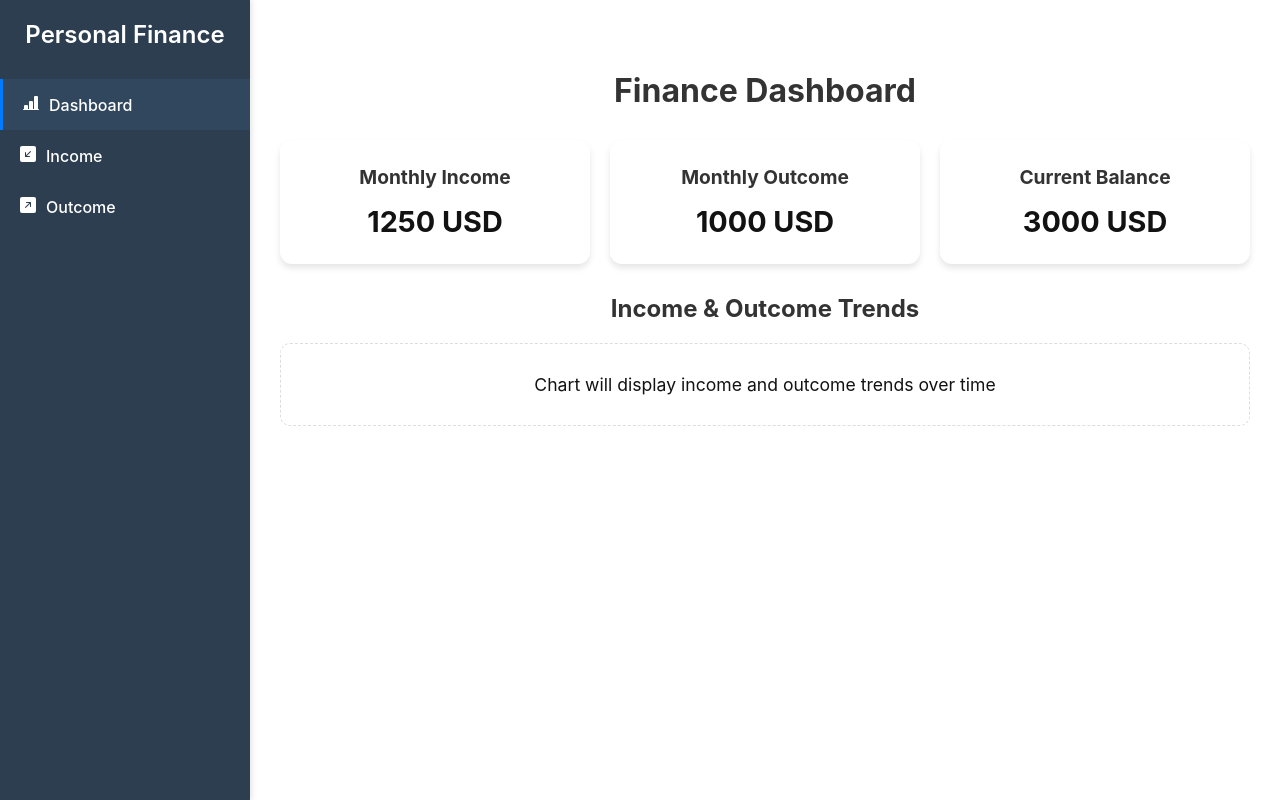
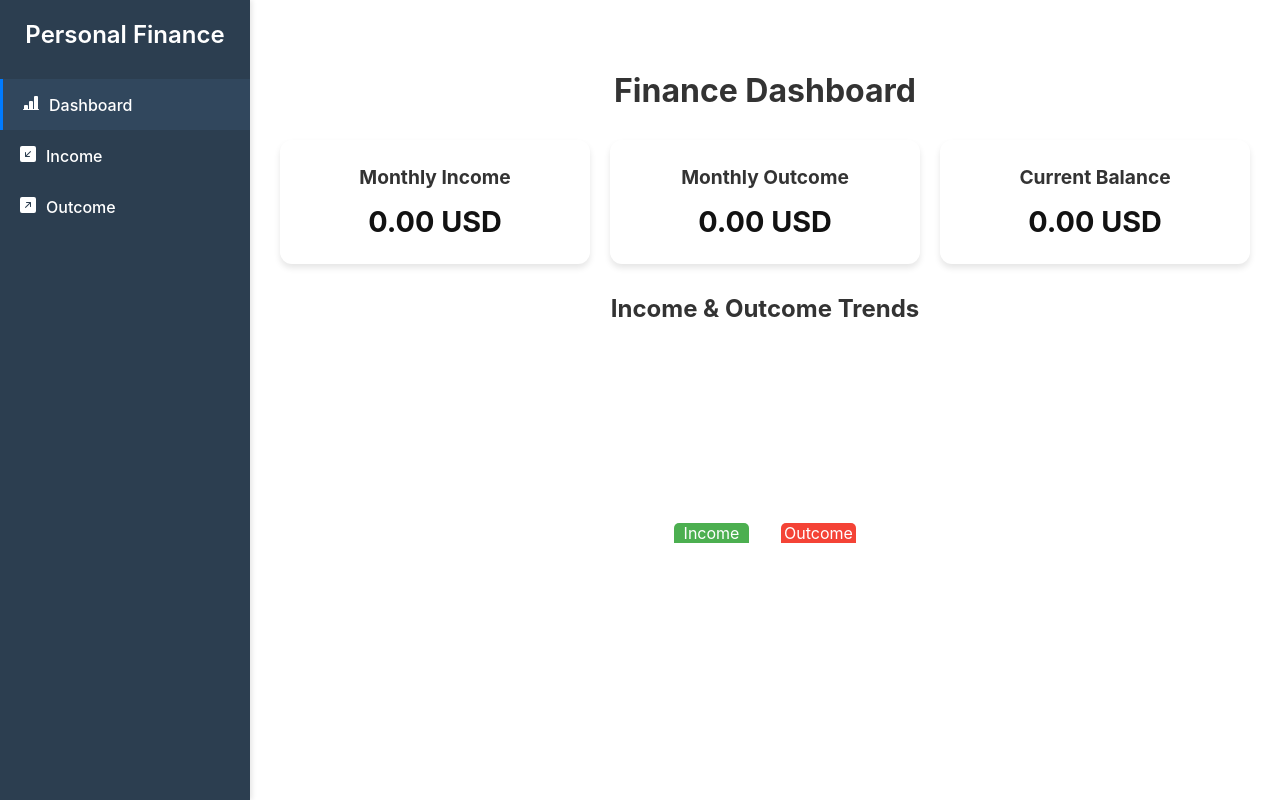
Before and after one commit to jesuspinar/personal-finance, an Angular app: page /dashboard in a window 1280 px wide. Built offline with nearby package versions, Linux system fonts and the light colour scheme.

Commit message:
Update dashboard component and add service

```diff
--- a/src/app/dashboard/dashboard.component.css
+++ b/src/app/dashboard/dashboard.component.css
@@ -1,9 +1,3 @@
-.container {
-  max-width: 1200px;
-  margin: 0 auto;
-  padding: 20px;
-}
-
 h1 {
   text-align: center;
   margin-bottom: 30px;
@@ -48,14 +42,26 @@ h1 {
   text-align: center;
 }
 
-.chart-placeholder {
-  border-radius: 10px;
-  padding: 30px;
-  text-align: center;
-  border: 1px dashed #ddd;
+.bar-chart {
+  display: flex;
+  justify-content: center;
+  gap: 2rem;
+  height: 200px;
+  align-items: flex-end;
 }
 
-.chart-placeholder p {
-  font-size: 1.1rem;
-  margin: 0;
+.bar {
+  width: 75px;
+  background: #ccc;
+  text-align: center;
+  color: white;
+  border-radius: 5px 5px 0 0;
 }
+
+.bar.income {
+  background: #4caf50;
+}
+
+.bar.outcome {
+  background: #f44336;
+}
--- a/src/app/dashboard/dashboard.component.html
+++ b/src/app/dashboard/dashboard.component.html
@@ -1,21 +1,30 @@
 <h1>Finance Dashboard</h1>
+
 <div class="stats-grid">
   <div class="stat-card">
     <h2>Monthly Income</h2>
-    <p>{{ monthlyIncome }} USD</p>
+    <p>{{ monthlyIncome | number: '1.2-2' }} USD</p>
   </div>
   <div class="stat-card">
     <h2>Monthly Outcome</h2>
-    <p>{{ monthlyOutcome }} USD</p>
+    <p>{{ monthlyOutcome | number: '1.2-2' }} USD</p>
   </div>
   <div class="stat-card">
     <h2>Current Balance</h2>
-    <p>{{ balance }} USD</p>
+    <p>{{ balance | number: '1.2-2' }} USD</p>
   </div>
 </div>
+
 <div class="charts">
   <h2>Income & Outcome Trends</h2>
   <div class="chart-placeholder">
-    <p>Chart will display income and outcome trends over time</p>
+    <div class="bar-chart">
+      <div class="bar income" [style.height.%]="monthlyIncome / (monthlyIncome + monthlyOutcome) * 100">
+        Income
+      </div>
+      <div class="bar outcome" [style.height.%]="monthlyOutcome / (monthlyIncome + monthlyOutcome) * 100">
+        Outcome
+      </div>
+    </div>
   </div>
 </div>
--- a/src/app/dashboard/dashboard.component.ts
+++ b/src/app/dashboard/dashboard.component.ts
@@ -1,28 +1,34 @@
-import { Component, OnInit } from '@angular/core';
+import { Component, inject, OnInit } from '@angular/core';
+import { DashboardService } from '../shared/services/dashboard.service';
+import { DecimalPipe } from '@angular/common';
 
 @Component({
   selector: 'app-dashboard',
   templateUrl: './dashboard.component.html',
-  styleUrls: ['./dashboard.component.css']
+  styleUrls: ['./dashboard.component.css'],
+  imports: [DecimalPipe]
 })
 export class DashboardComponent implements OnInit {
+  private dashboardService = inject(DashboardService);
+
   incomeTotal = 0;
   outcomeTotal = 0;
   balance = 0;
   monthlyIncome = 0;
   monthlyOutcome = 0;
 
-  ngOnInit(): void {
-    // This would normally fetch data from the SQLite database
-    this.fetchFinancialData();
-  }
+  async ngOnInit() {
+    const now = new Date();
+    const { incomeTotal, outcomeTotal, balance } = await this.dashboardService.getTotals();
+    const { monthlyIncome, monthlyOutcome } = await this.dashboardService.getMonthlyStats(
+      now.getFullYear(),
+      now.getMonth()
+    );
 
-  private fetchFinancialData(): void {
-    // Simulate database fetch
-    this.incomeTotal = 15000;
-    this.outcomeTotal = 12000;
-    this.balance = this.incomeTotal - this.outcomeTotal;
-    this.monthlyIncome = this.incomeTotal / 12;
-    this.monthlyOutcome = this.outcomeTotal / 12;
+    this.incomeTotal = incomeTotal;
+    this.outcomeTotal = outcomeTotal;
+    this.balance = balance;
+    this.monthlyIncome = monthlyIncome;
+    this.monthlyOutcome = monthlyOutcome;
   }
 }
--- /dev/null
+++ b/src/app/shared/services/dashboard.service.ts
@@ -0,0 +1,37 @@
+import { inject, Injectable } from '@angular/core';
+import { OfflineDbService } from './offline-db.service';
+
+
+@Injectable({ providedIn: 'root' })
+export class DashboardService {
+  private db = inject(OfflineDbService);
+
+  async getTotals() {
+    const incomes = await this.db.incomes.toArray();
+    const outcomes = await this.db.outcomes.toArray();
+
+    const incomeTotal = incomes.reduce((sum, i) => sum + i.amount, 0);
+    const outcomeTotal = outcomes.reduce((sum, o) => sum + o.amount, 0);
+    const balance = incomeTotal - outcomeTotal;
+
+    return { incomeTotal, outcomeTotal, balance };
+  }
+
+  async getMonthlyStats(year: number, month: number) {
+    const start = new Date(year, month, 1);
+    const end = new Date(year, month + 1, 0);
+
+    const incomes = await this.db.incomes
+      .filter(i => new Date(i.date) >= start && new Date(i.date) <= end)
+      .toArray();
+
+    const outcomes = await this.db.outcomes
+      .filter(o => new Date(o.date) >= start && new Date(o.date) <= end)
+      .toArray();
+
+    const monthlyIncome = incomes.reduce((sum, i) => sum + i.amount, 0);
+    const monthlyOutcome = outcomes.reduce((sum, o) => sum + o.amount, 0);
+
+    return { monthlyIncome, monthlyOutcome };
+  }
+}
```
